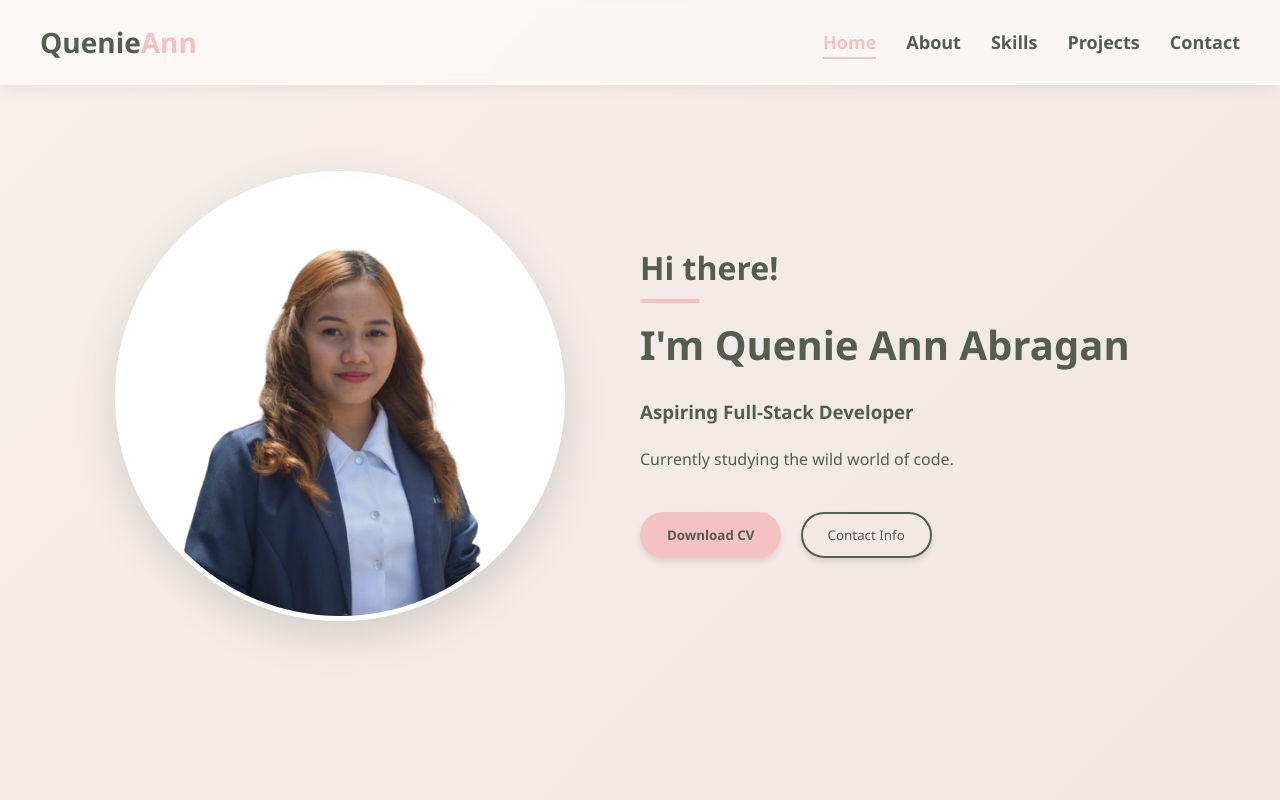
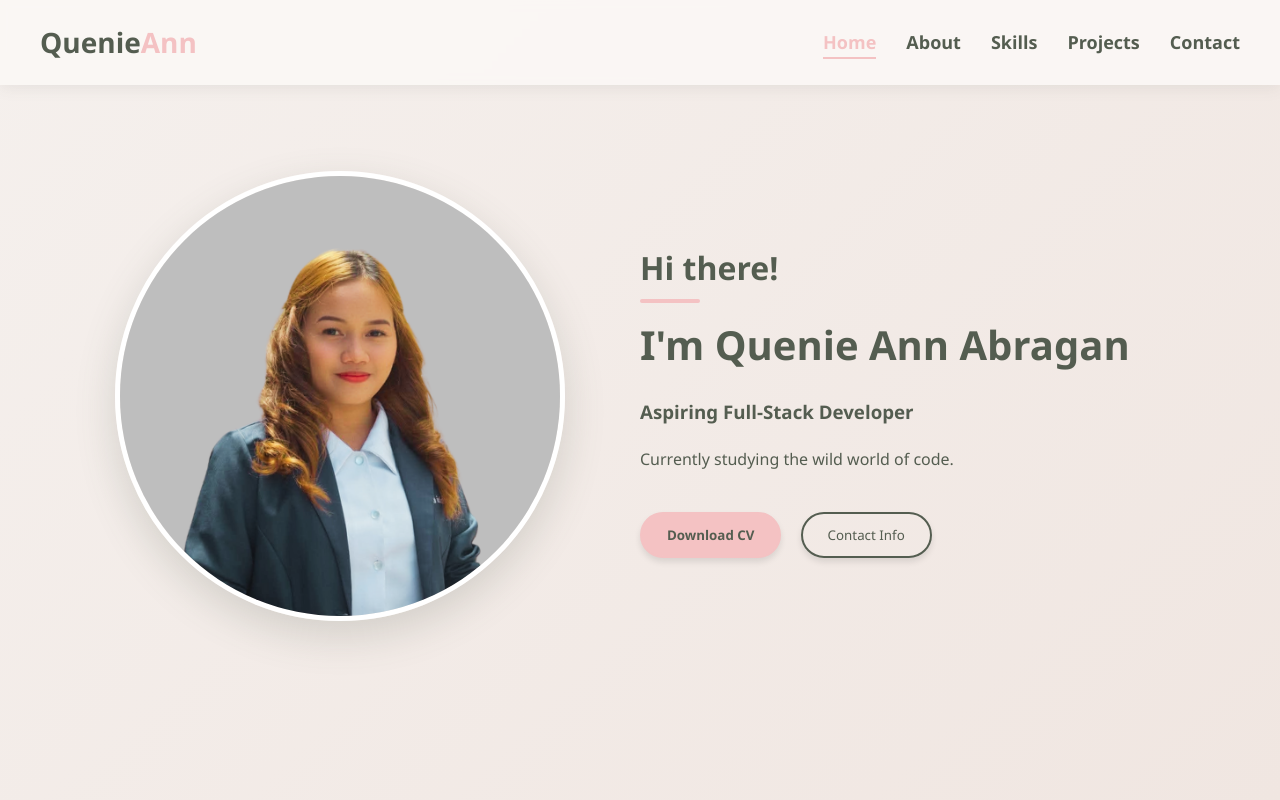
Before and after one commit to Quenie-Ann/portfolio, a website: page index.html in a window 1280 px wide. Shown: the top 800 px of the page. Drawn offline with Linux system fonts and the light colour scheme.

Commit message:
removed unnecessary assets, and changed profile pic

```diff
--- a/index.html
+++ b/index.html
@@ -32,7 +32,7 @@
         <div class="container">
             <div class="home-content">
                 <div class="home-image">
-                    <img src="assets/ppic1.png" alt="Profile Picture">
+                    <img src="assets/profile-pic.png" alt="Profile Picture">
                 </div>
                 <div class="home-text">
                     <h2>Hi there!</h2>
```
Also changed, not shown: assets/arrow.png (deleted), assets/checkmark.png (deleted), assets/education.png (deleted), assets/email.png (deleted), assets/experience.png (deleted), assets/github.png (deleted), assets/linkedin.png (deleted), assets/logo-1.png (deleted), assets/ppic1.png (deleted), assets/profile-pic.png (added), assets/profile1.png (deleted), assets/profile2.png.
